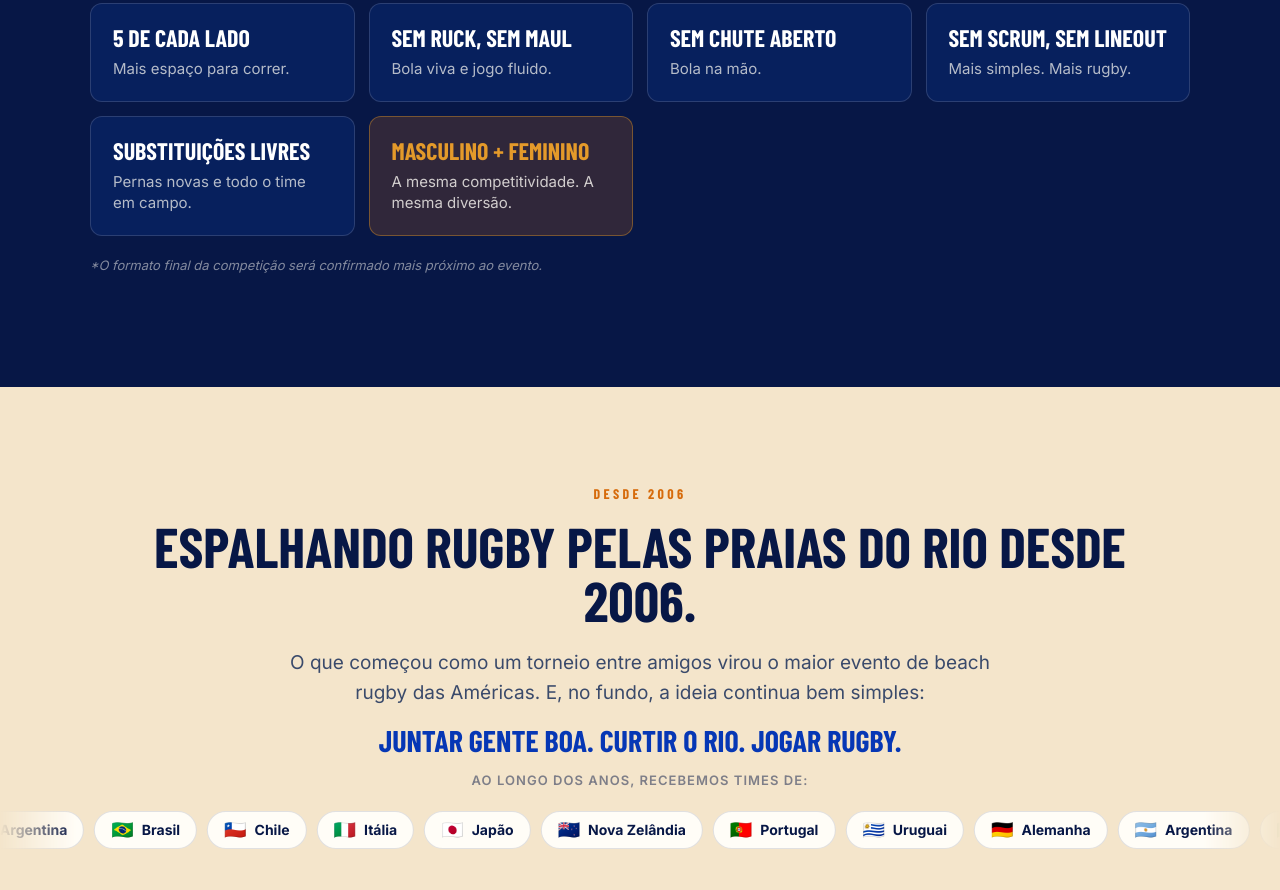
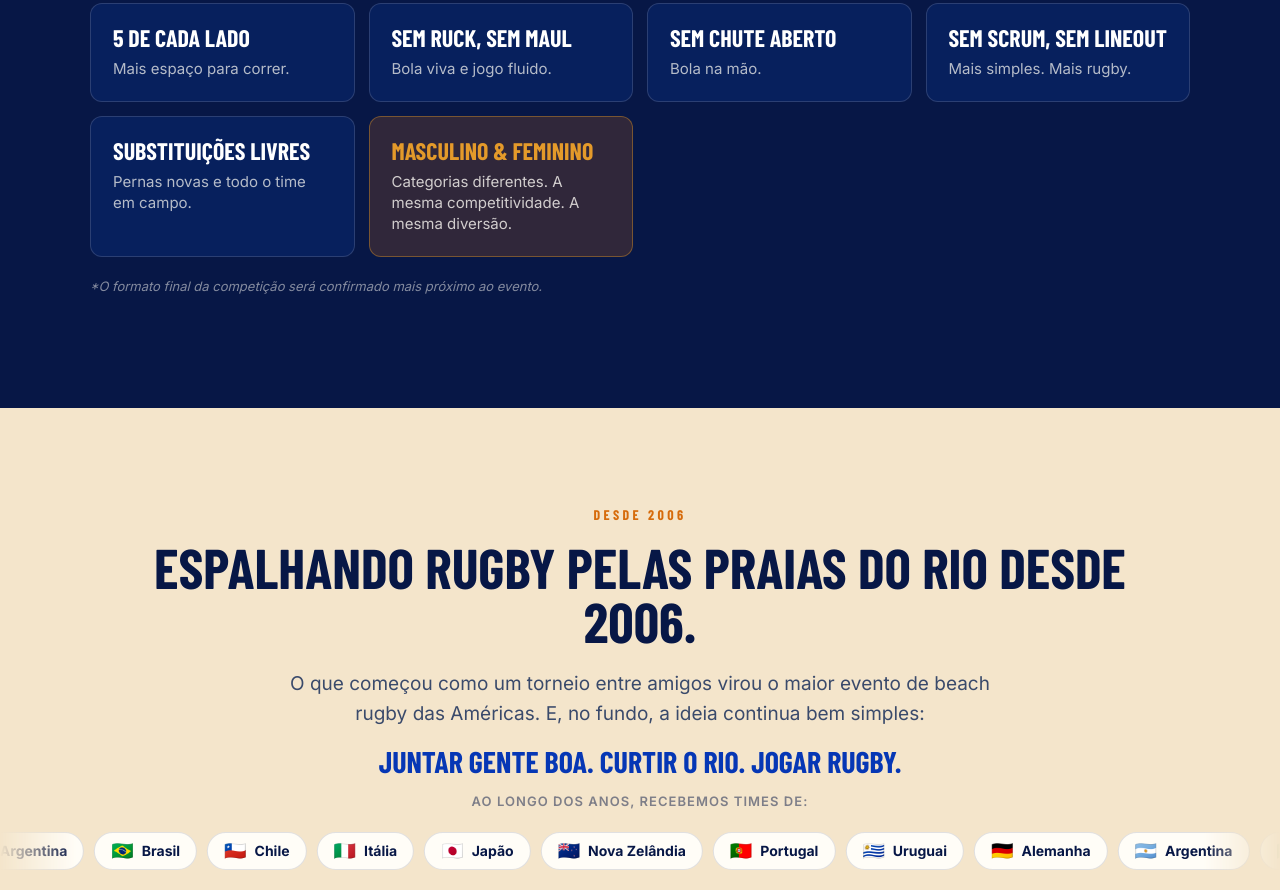
Before and after one commit to moniqueaz/beach-rugby-2027, a plain HTML site: page index.html in a window 1280 px wide. Shown: the part 2209-3099 px from the top of the page. Drawn offline with nearby package versions, Linux system fonts and the light colour scheme; a web font is replaced by a local one.

Commit message:
fix: deixa claro que masculino e feminino são categorias separadas
Co-authored-by: Cursor <cursoragent@cursor.com>

```diff
--- a/index.html
+++ b/index.html
@@ -1067,8 +1067,8 @@
                 "
               >
                 <div
-                  data-en="MEN&#39;S + WOMEN&#39;S"
-                  data-es="Masculino + Femenino"
+                  data-en="MEN&#39;S &amp; WOMEN&#39;S"
+                  data-es="Masculino &amp; Femenino"
                   style="
                     font: 900 24px/1 &quot;Barlow Condensed&quot;;
                     text-transform: uppercase;
@@ -1076,17 +1076,17 @@
                     margin-bottom: 8px;
                   "
                 >
-                  Masculino + Feminino
+                  Masculino &amp; Feminino
                 </div>
                 <div
-                  data-en="Different competitions. Same beach, same weekend."
-                  data-es="La misma competitividad e igual diversión."
+                  data-en="Different categories. Same competitive spirit. Same fun."
+                  data-es="Categorías diferentes. La misma competitividad. La misma diversión."
                   style="
                     font: 400 15px/1.4 Inter;
                     color: rgba(255, 253, 247, 0.78);
                   "
                 >
-                  A mesma competitividade. A mesma diversão.
+                  Categorias diferentes. A mesma competitividade. A mesma diversão.
                 </div>
               </div>
             </div>
```
